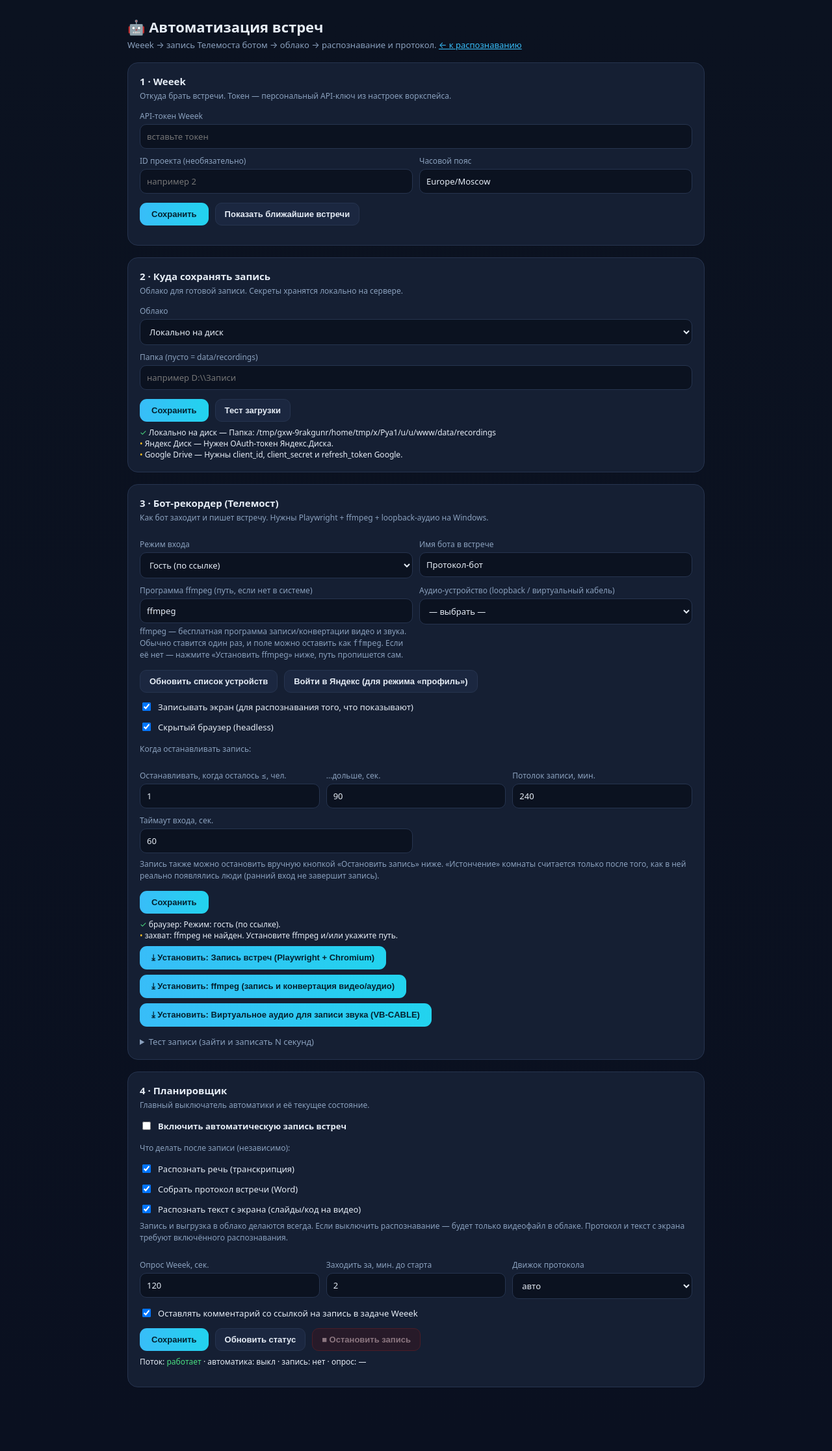
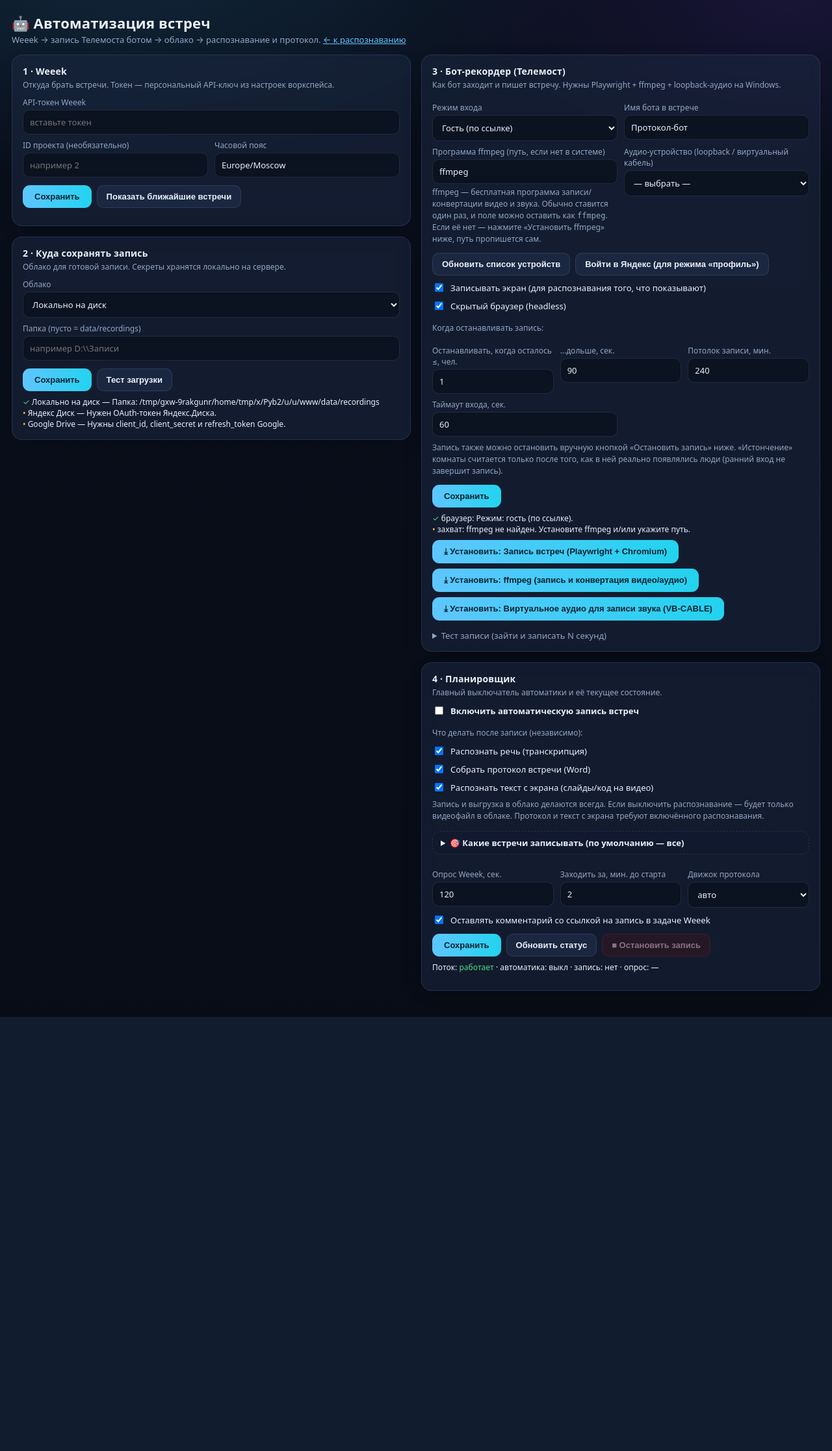
Before and after one commit to sglazunov/voice-transcriber-glazunov, a FastAPI app: page /automation in a window 1280 px wide. Shown: the whole page at 65% size. After the commit the page ends 1565 px from the top, so only its background shows below. Run offline with FastAPI, Linux system fonts and the light colour scheme; data that the repository does not hold is empty.

Commit message:
feat(automation): record-filter for meetings + compact 2026 redesign of bot page
- Which meetings to auto-record: a "🎯 Какие встречи записывать" block with a
  time-of-day window (from–to), weekday checkboxes, and include/exclude title
  keywords. Empty = record all (unchanged default). "Записать сейчас" still
  records any meeting manually (bypasses the filter).
  - settings.py: rec_time_from/rec_time_to/rec_days/rec_include/rec_exclude.
  - scheduler._passes_filter applied in _maybe_trigger; non-matching meetings
    get a "skipped" state with the reason instead of being recorded.
  - main.py AutomationSettings: the rec_* fields (were silently dropped before).
- Automation page redesign + compaction: cards now flow into two balanced
  columns (CSS columns) inside a wider container, denser spacing, glassy cards
  and an aurora background — fits on one screen with far less scroll.

Co-Authored-By: Claude Opus 4.8 <noreply@anthropic.com>

```diff
--- a/app/automation/settings.py
+++ b/app/automation/settings.py
@@ -49,6 +49,12 @@ _DEFAULTS: dict[str, Any] = {
     "end_when_alone_sec": 90,         # stop after the room sits at/below the threshold this long
     "min_participants": 1,            # stop when total in room (incl. bot) drops to <= this
                                       # 1 = stop only when everyone left; 3 = ignore a small lingering tail
+    # --- which meetings to auto-record (all empty = record everything) ---
+    "rec_time_from": "",              # "HH:MM" local — record only meetings starting at/after
+    "rec_time_to": "",                # "HH:MM" local — ...and at/before this time
+    "rec_days": [],                   # weekday numbers 0=Mon..6=Sun; empty = any day
+    "rec_include": "",                # keywords (comma/line); if set, the title MUST contain one
+    "rec_exclude": "",                # keywords (comma/line); a title containing any is skipped
     # --- after recording: independently toggleable stages ---
     "do_transcribe": True,            # run speech recognition on the recording
     "do_protocol": True,              # build the Word protocol (needs do_transcribe)
--- a/app/main.py
+++ b/app/main.py
@@ -456,6 +456,12 @@ class AutomationSettings(BaseModel):
     end_when_alone_sec: int | None = None
     min_participants: int | None = None
     max_meeting_min: int | None = None
+    # which meetings to auto-record (empty = all)
+    rec_time_from: str | None = None
+    rec_time_to: str | None = None
+    rec_days: list | None = None
+    rec_include: str | None = None
+    rec_exclude: str | None = None
 
 
 @app.post("/api/automation/settings")
--- a/app/templates/automation.html
+++ b/app/templates/automation.html
@@ -5,27 +5,40 @@
   <meta name="viewport" content="width=device-width, initial-scale=1">
   <title>Автоматизация встреч</title>
   <style>
-    :root{--bg:#0b1220;--card:#151f33;--card2:#0f1830;--accent:#38bdf8;--accent2:#22d3ee;
-          --txt:#e6edf6;--muted:#8aa0bd;--line:#26344f;--ok:#16a34a;--err:#dc2626;--warn:#d97706;}
+    :root{--bg:#0a0f1c;--card:rgba(28,40,66,.55);--card2:#0f1830;--accent:#5ec6ff;--accent2:#22d3ee;
+          --txt:#eaf1fb;--muted:#93a6c4;--line:rgba(120,150,200,.18);--ok:#16a34a;--err:#dc2626;--warn:#d97706;}
     *{box-sizing:border-box}
-    body{margin:0;background:linear-gradient(180deg,#0b1220,#0a1020);color:var(--txt);
-         font-family:system-ui,-apple-system,Segoe UI,Roboto,sans-serif}
-    .wrap{max-width:920px;margin:0 auto;padding:22px 16px 80px}
+    body{margin:0;color:var(--txt);font-family:system-ui,-apple-system,Segoe UI,Roboto,sans-serif;
+         background:radial-gradient(1200px 600px at 15% -5%,rgba(56,189,248,.14),transparent 60%),
+                    radial-gradient(1000px 500px at 95% 0%,rgba(124,58,237,.12),transparent 55%),
+                    linear-gradient(180deg,#0a0f1c,#080c16)}
+    .wrap{max-width:1320px;margin:0 auto;padding:18px 18px 40px}
     a{color:var(--accent)}
-    h1{font-size:22px;margin:4px 0}
-    .sub{color:var(--muted);font-size:13px;margin-bottom:18px}
-    .card{background:var(--card);border:1px solid var(--line);border-radius:16px;padding:18px;margin-bottom:18px}
-    .card h2{font-size:15px;margin:0 0 4px;font-weight:600}
-    .card .desc{color:var(--muted);font-size:12px;margin:0 0 14px}
-    label{display:block;font-size:12px;color:var(--muted);margin:10px 0 4px}
+    h1{font-size:22px;margin:2px 0;letter-spacing:.2px}
+    .sub{color:var(--muted);font-size:13px;margin-bottom:14px}
+    /* two balanced columns so everything fits with minimal scroll */
+    .cards{column-count:2;column-gap:16px}
+    @media(max-width:1000px){.cards{column-count:1}}
+    .card{background:var(--card);border:1px solid var(--line);border-radius:16px;padding:15px 16px;
+          margin:0 0 16px;break-inside:avoid;-webkit-backdrop-filter:blur(8px);backdrop-filter:blur(8px);
+          box-shadow:0 10px 30px -18px rgba(0,0,0,.7)}
+    .card h2{font-size:14px;margin:0 0 3px;font-weight:700;letter-spacing:.2px}
+    .card .desc{color:var(--muted);font-size:12px;margin:0 0 10px}
+    label{display:block;font-size:12px;color:var(--muted);margin:8px 0 3px}
     input[type=text],input[type=password],input[type=number],select{
       width:100%;padding:9px 10px;border-radius:10px;border:1px solid var(--line);
       background:#0b1220;color:var(--txt);font-size:13px;font-family:inherit}
     .grid2{display:grid;grid-template-columns:1fr 1fr;gap:10px}
     .grid3{display:grid;grid-template-columns:1fr 1fr 1fr;gap:10px}
     @media(max-width:640px){.grid2,.grid3{grid-template-columns:1fr}}
-    .row{display:flex;gap:10px;flex-wrap:wrap;align-items:center;margin-top:14px}
-    .chk{display:flex;align-items:center;gap:8px;font-size:13px;color:var(--txt);margin-top:12px}
+    .row{display:flex;gap:8px;flex-wrap:wrap;align-items:center;margin-top:12px}
+    .chk{display:flex;align-items:center;gap:8px;font-size:13px;color:var(--txt);margin-top:9px}
+    .filterbox{border:1px dashed var(--line);border-radius:12px;padding:8px 12px;background:rgba(15,24,48,.4)}
+    .filterbox>summary{cursor:pointer;font-size:13px;color:var(--txt);user-select:none;font-weight:600}
+    .daysrow{display:flex;gap:4px;flex-wrap:wrap}
+    .daysrow label{display:inline-flex;align-items:center;gap:3px;margin:0;font-size:12px;color:var(--txt);
+                   background:#0b1220;border:1px solid var(--line);border-radius:8px;padding:4px 7px;cursor:pointer}
+    .daysrow input{width:auto;margin:0}
     button.go{background:linear-gradient(90deg,var(--accent),var(--accent2));color:#04212f;border:0;
               font-weight:700;padding:10px 18px;border-radius:11px;cursor:pointer;font-size:13px}
     button.ghost{background:#1b2740;color:var(--txt);border:1px solid var(--line);font-weight:600;
@@ -65,6 +78,7 @@
   <div class="sub">Weeek → запись Телемоста ботом → облако → распознавание и протокол.
     <a href="/">← к распознаванию</a></div>
 
+  <div class="cards">
   <!-- ============ WEEEK ============ -->
   <div class="card">
     <h2>1 · Weeek</h2>
@@ -192,6 +206,33 @@
     <div class="note">Запись и выгрузка в облако делаются всегда. Если выключить распознавание —
       будет только видеофайл в облаке. Протокол и текст с экрана требуют включённого распознавания.</div>
 
+    <details class="filterbox" style="margin-top:14px">
+      <summary>🎯 Какие встречи записывать <span class="muted">(по умолчанию — все)</span></summary>
+      <div class="grid3" style="margin-top:10px">
+        <div><label>Записывать с (время)</label><input id="rec_time_from" type="time"></div>
+        <div><label>…по (время)</label><input id="rec_time_to" type="time"></div>
+        <div><label>Дни недели</label>
+          <div class="daysrow">
+            <label><input type="checkbox" class="recday" value="0">Пн</label>
+            <label><input type="checkbox" class="recday" value="1">Вт</label>
+            <label><input type="checkbox" class="recday" value="2">Ср</label>
+            <label><input type="checkbox" class="recday" value="3">Чт</label>
+            <label><input type="checkbox" class="recday" value="4">Пт</label>
+            <label><input type="checkbox" class="recday" value="5">Сб</label>
+            <label><input type="checkbox" class="recday" value="6">Вс</label>
+          </div>
+        </div>
+      </div>
+      <div class="grid2" style="margin-top:10px">
+        <div><label>Только с этими словами в названии (через запятую)</label>
+          <input id="rec_include" type="text" placeholder="напр.: созвон, демо, ретро"></div>
+        <div><label>Не записывать с этими словами</label>
+          <input id="rec_exclude" type="text" placeholder="напр.: личное, 1:1"></div>
+      </div>
+      <div class="note">Пусто во всех полях = записывать все встречи. Иначе — только подходящие под условия
+        (удобно для регулярных встреч с одинаковым названием). Кнопкой «Записать сейчас» можно записать любую вручную.</div>
+    </details>
+
     <div class="grid3" style="margin-top:14px">
       <div><label>Опрос Weeek, сек.</label><input id="poll_interval_sec" type="number" min="30" value="120"></div>
       <div><label>Заходить за, мин. до старта</label><input id="lookahead_min" type="number" min="0" value="2"></div>
@@ -216,6 +257,7 @@
     <div id="sched_status" class="statusline"></div>
     <div id="sched_meetings" class="mlist"></div>
   </div>
+  </div><!-- /.cards -->
 </div>
 
 <div id="toast" class="toast"></div>
@@ -265,6 +307,10 @@ async function loadAll(){
   setChk("post_back_to_weeek", s.post_back_to_weeek);
   setChk("do_transcribe", s.do_transcribe); setChk("do_protocol", s.do_protocol);
   setChk("ocr_screen", s.ocr_screen); stageDeps();
+  // record filter
+  setVal("rec_time_from", s.rec_time_from); setVal("rec_time_to", s.rec_time_to);
+  setVal("rec_include", s.rec_include); setVal("rec_exclude", s.rec_exclude);
+  (s.rec_days||[]).forEach(d=>{const c=document.querySelector('.recday[value="'+d+'"]'); if(c)c.checked=true;});
   // set audio device after list loads
   cloudStatus(); recorderStatus(); refreshStatus(); loadAudioDevices(s.audio_device);
 }
@@ -401,7 +447,10 @@ async function saveScheduler(){
   const b={poll_interval_sec:+$("poll_interval_sec").value, lookahead_min:+$("lookahead_min").value,
     analyze_provider:$("analyze_provider").value, post_back_to_weeek:$("post_back_to_weeek").checked,
     do_transcribe:$("do_transcribe").checked, do_protocol:$("do_protocol").checked,
-    ocr_screen:$("ocr_screen").checked};
+    ocr_screen:$("ocr_screen").checked,
+    rec_time_from:$("rec_time_from").value||"", rec_time_to:$("rec_time_to").value||"",
+    rec_include:$("rec_include").value||"", rec_exclude:$("rec_exclude").value||"",
+    rec_days:[...document.querySelectorAll(".recday:checked")].map(c=>+c.value)};
   try{ await api("POST","/api/automation/settings", b); toast("Планировщик сохранён"); }
   catch(e){ toast(e.message,true); }
 }
```
Also changed, not shown: app/automation/scheduler.py (+31 -0 lines).
